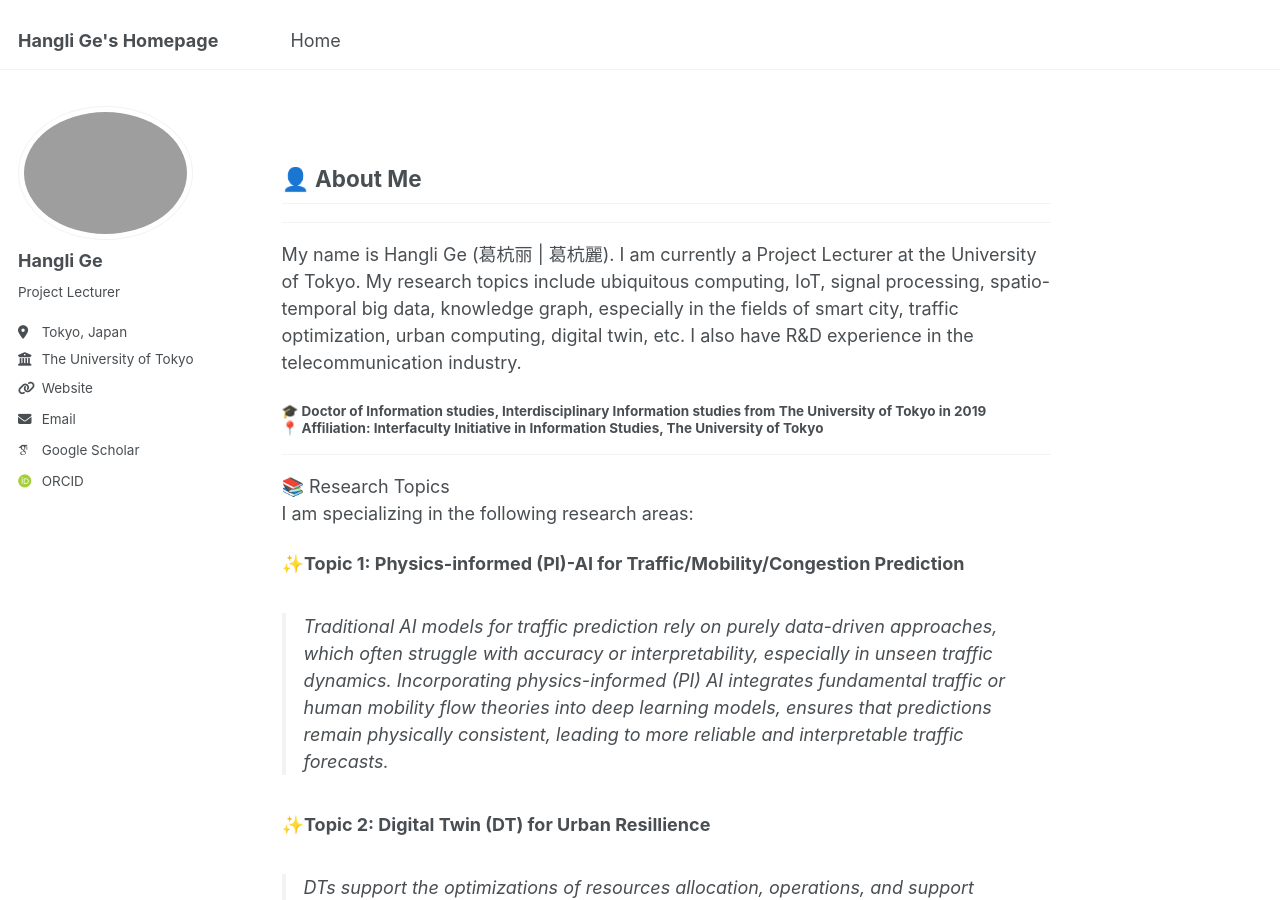
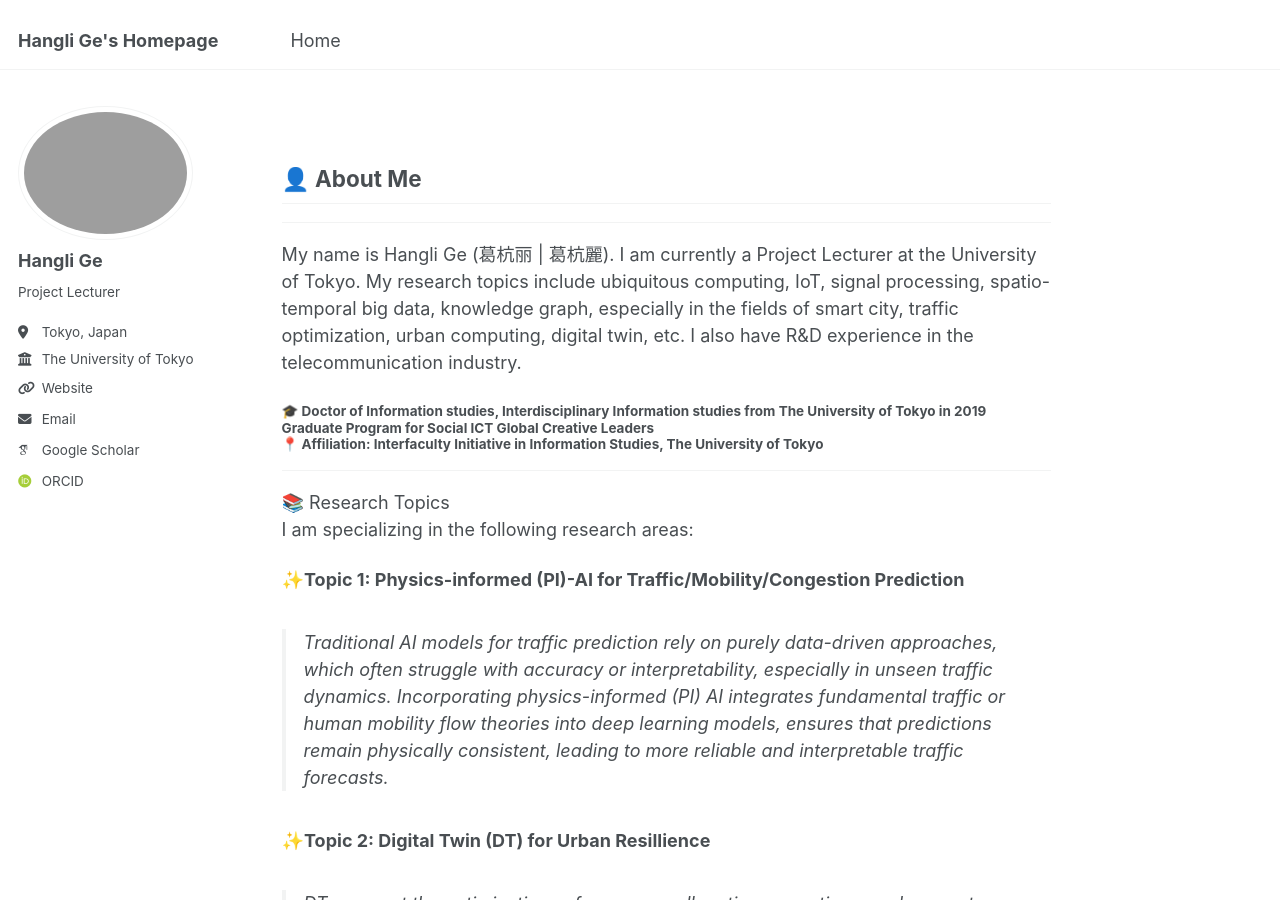
Before and after one commit to christie888/christie888.github.io, a Jekyll site: the page built from _pages/about.md, in a window 1280 px wide and 900 px high. Built offline with Jekyll 4.4.1, drawn with Linux system fonts in a browser that asks for light colours; some web fonts are replaced.

Commit message:
Update about.md

```diff
--- a/_pages/about.md
+++ b/_pages/about.md
@@ -10,7 +10,7 @@
 ## 👤 About Me
 ---
 My name is  Hangli Ge (葛杭丽 | 葛杭麗). I am currently a Project Lecturer at the University of Tokyo. My research topics include ubiquitous computing, IoT, signal processing, spatio-temporal big data, knowledge graph, especially in the fields of smart city, traffic optimization, urban computing, digital twin, etc. I also have R&D experience in the telecommunication industry.
-#### 🎓 Doctor of Information studies, Interdisciplinary Information studies from The University of Tokyo in 2019<br> 📍 Affiliation: Interfaculty Initiative in Information Studies, The University of Tokyo
+#### 🎓 Doctor of Information studies, Interdisciplinary Information studies from The University of Tokyo in 2019 <br> Graduate Program for Social ICT Global Creative Leaders <br>📍 Affiliation: Interfaculty Initiative in Information Studies, The University of Tokyo
 
 ---
 
```
